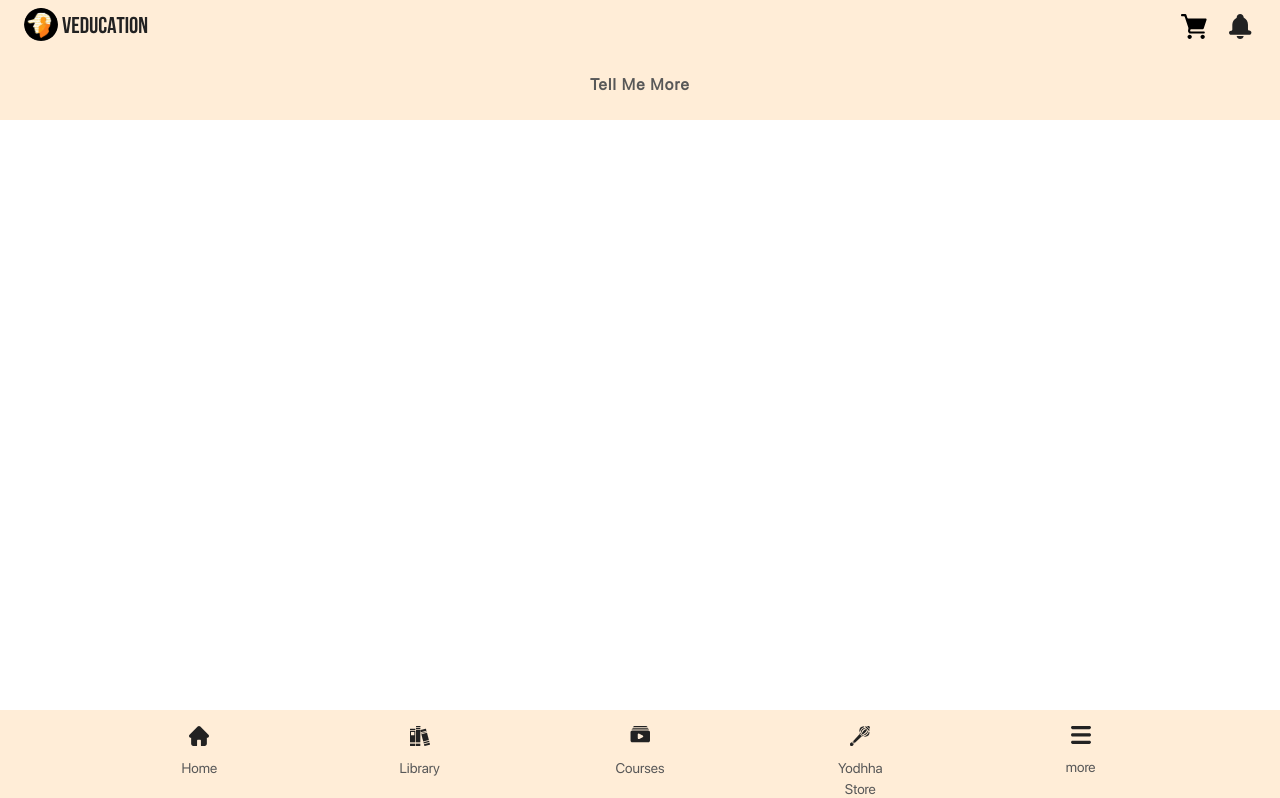
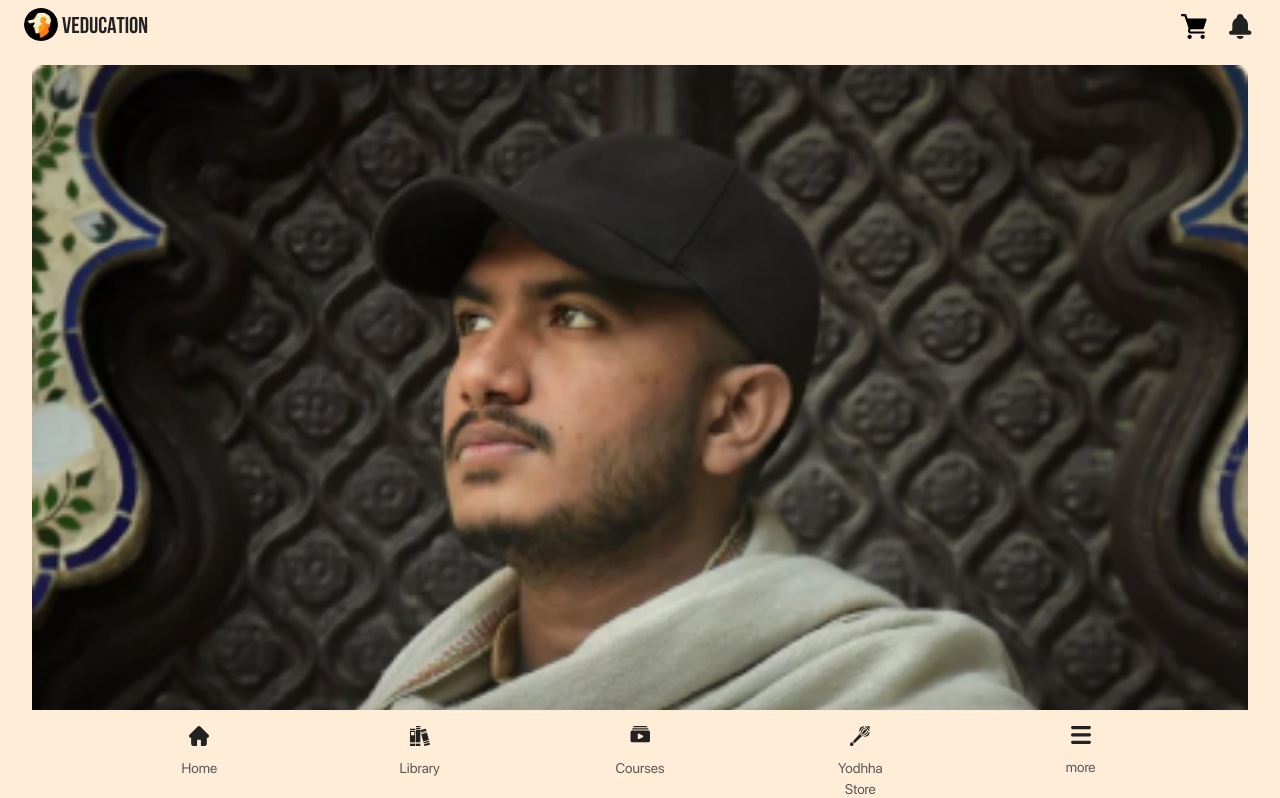
Before and after one commit to special-char/veducation_FE, a Next.js app: page /about in a window 1280 px wide. Shown: the top 798 px of the page. Built offline with nearby package versions, Linux system fonts and the light colour scheme; no server answers; a web font is replaced by a local one.

Commit message:
about page integreted

```diff
--- a/src/components/About/AboutPage.jsx
+++ b/src/app/about/About/AboutPage.jsx
@@ -2,13 +2,13 @@ import React from "react";
 import styles from "./AboutPage.module.css";
 import Img from "public/AboutPageImg.png";
 import Image from "next/image";
-import Button from "../Button";
+import Button from "../../../components/Button";
 
 const details = {
   p1: "Learn about vedic science, history, philosophy & culture in details.With Prateeik Prajapati, who has been reading and researching collective psychologies of world civilisations since last 7 years.",
   p2: "Now he has decided to share all that invaluable knowledge with the world through his talks and sessions in schools, colleges, corporates, villages & online through Youtube & social media.",
   buttonname: "Tell Me More",
-  img: Img
+  img: Img,
 };
 
 const AboutPage = () => {
--- a/src/app/about/AboutContainer/index.js
+++ /dev/null
@@ -1,19 +0,0 @@
-import Button from "@/components/Button";
-import { getAboutData } from "@/lib/getAboutData";
-import Link from "next/link";
-import React from "react";
-
-const About = async () => {
-  const aboutData = await getAboutData();
-  console.log(aboutData, "aboutData");
-
-  return (
-    <div>
-      <Button as={Link} href="#" className={"flex justify-center"}>
-        Tell Me More
-      </Button>
-    </div>
-  );
-};
-
-export default About;
--- a/src/app/about/page.js
+++ b/src/app/about/page.js
@@ -1,14 +1,18 @@
+import AboutPage from "@/app/about/About/AboutPage";
 import Button from "@/components/Button";
 import { getAboutData } from "@/lib/getAboutData";
+import Link from "next/link";
 import React from "react";
-import About from "./AboutContainer";
 
-const Page = () => {
+const About = async () => {
+  const aboutData = await getAboutData();
+  console.log(aboutData, "aboutData");
+
   return (
-    <div>
-      <About />
-    </div>
+    <section className="px-container pt-4 pb-24">
+      <AboutPage />
+    </section>
   );
 };
 
-export default Page;
+export default About;
--- a/src/app/page.js
+++ b/src/app/page.js
@@ -11,7 +11,7 @@ import DonationCard2 from "@/components/DonationCard";
 import DonationCard from "@/components/DonationCard";
 import { getProductData } from "@/lib/getHomeProductData";
 import ProductTitle from "@/components/ProductTitle";
-import AboutPage from "@/components/About/AboutPage";
+import AboutPage from "@/app/about/About/AboutPage";
 
 const data = [
   {
@@ -54,10 +54,10 @@ export default function Home() {
     <div className="h-full pb-44">
       <SocialLinks />
       {/* <SignIn /> */}
-      <AboutPage />
 
       <div className="xs:px-container md:px-0">
         <Productlist id={1} />
+
         {/* <DonationCard /> */}
       </div>
     </div>
--- a/src/components/ProductList/index.jsx
+++ b/src/components/ProductList/index.jsx
@@ -5,7 +5,7 @@ import Book from "public/book.png";
 import Reviews from "../Reviews";
 import ProductTitle from "../ProductTitle";
 import Link from "next/link";
-import { getProductData } from "@/lib/getHomeProductData";
+import { getCategoryData, getProductData } from "@/lib/getHomeProductData";
 
 const ProductItem = async ({
   attributes: { posterImageUrl, title, author },
@@ -43,7 +43,7 @@ const ProductItem = async ({
 };
 
 const Productlist = async ({ id }) => {
-  const productData = await getProductData(id);
+  const productData = await getCategoryData(id);
   console.log("getProductData", productData);
   const {
     attributes: { name, products },
```
Also changed, not shown: src/app/about/About/AboutPage.module.css (renamed from src/components/About/AboutPage.module.css).
